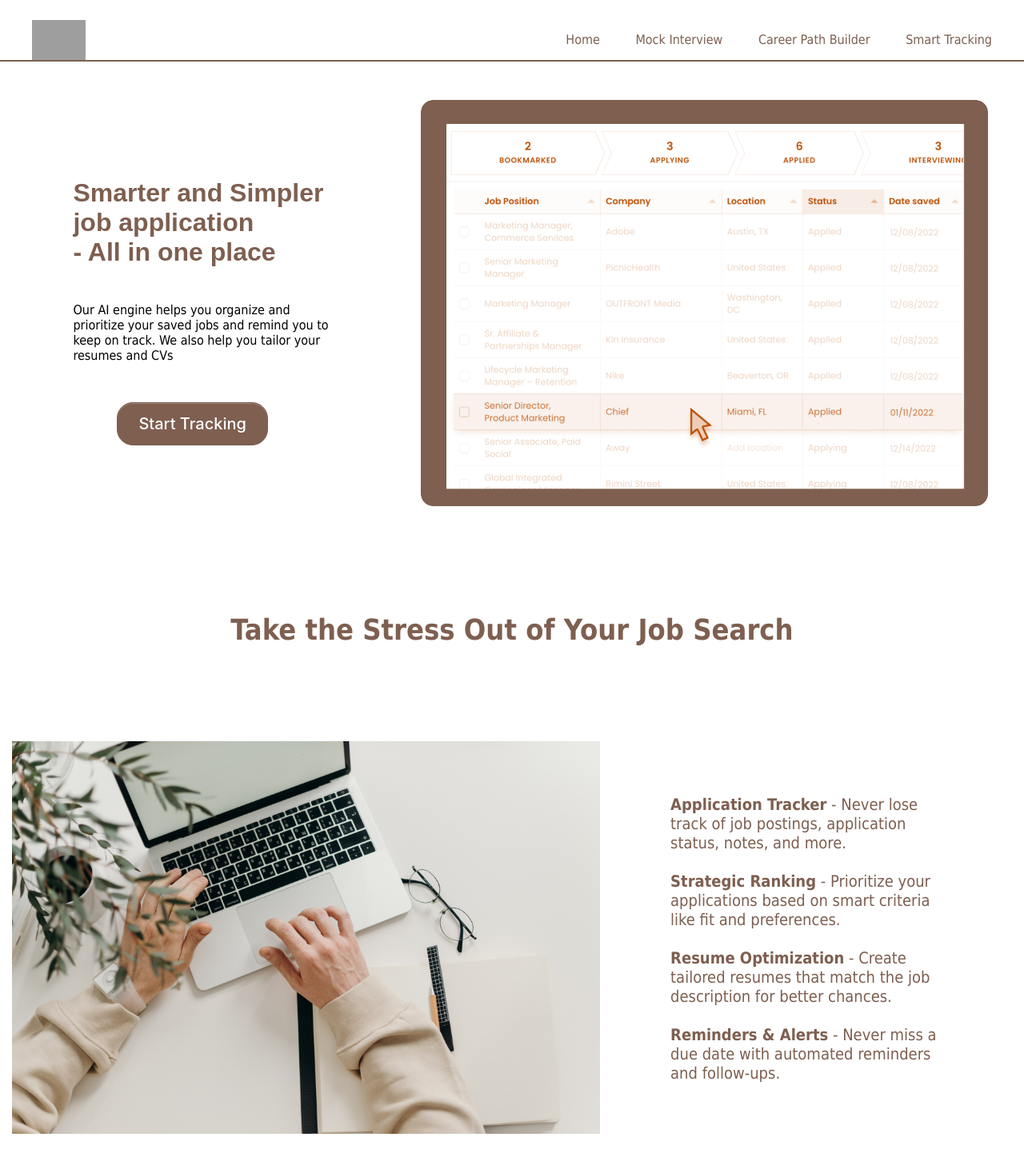
After one commit to zyloveslego/interview_django, a Django app: template interview/templates/interview/track_intro.html in a window 1280 px wide. The commit adds this page. Shown: the whole page at 80% size. Run offline with Django 3.2, Linux system fonts and the light colour scheme; the template is opened without the code that fills it, so the values that code supplies are empty; grey boxes are pictures that could not be loaded.

Commit message:
Add Track page & some other changes

```diff
--- a/interview/templates/interview/career-builder-results.html
+++ b/interview/templates/interview/career-builder-results.html
@@ -125,8 +125,8 @@
                                 <span>Pros:</span> Play a key role in building and enhancing a company's online
                                 presence.
                                 <br><br><span>Cons:</span> The industry evolves quickly, you'll need to stay updated on
-                                industry trends and technologies. Can be competitive.
-                                <br><br><span>Salary:</span> Starting between $60k and $100k per year.
+                                trends and technologies.
+                                <br><br><span>Salary:</span> Starting $60-100k per year.
                                 <br><br><span>Work-life balance:</span> Average, depends on company and role.
                                 <br><br><span>Career potential:</span> Sr Digital Marketing Manager, Director of Digital
                                 Marketing, CMO
--- /dev/null
+++ b/interview/templates/interview/track_intro.css
@@ -0,0 +1,248 @@
+@font-face {
+  font-family: 'Britannia'; /* Give your font a name */
+  src: url('../fonts/Britannia CG Bold Regular.otf') format('opentype'); /* Specify the font file path */
+  /* You can also include additional font formats for better browser compatibility */
+}
+
+
+body {
+    font-family: 'Tahoma', sans-serif;
+    word-wrap: break-word;
+    overflow-wrap: break-word;
+    color:black;
+    overflow-x: hidden;
+    margin: 0;
+    padding: 0;
+}
+
+/*Nav Bar*/
+
+ nav{
+height:4.6875rem;
+top:0;
+left:0;
+right:0;
+border-bottom: 2px solid #7e5f50;
+position: fixed;
+z-index: 1;
+display: inline;
+background-color: #ffffff;
+  }
+
+#navContainer{
+   width: 100%;
+   margin:auto;/*center the NavContainer*/
+  }
+
+  #companyLogo{
+height: 3.125rem;
+width:auto;
+margin-left:2.5rem;
+margin-top:1.5625rem;
+  }
+
+  #navBar{
+    float: right;
+    margin-top:2.5rem;
+  }
+
+  .navMenu{
+    display: inline-block;
+    margin-right:2.5rem;
+    color:#7e5f50;
+    font-size: 1rem;
+  }
+
+  #navContainer a{
+    text-decoration: none;
+    color:#7E5F50;
+  }
+
+/* Main */
+
+main{
+    position: relative;
+    top:77px;
+    z-index: 0;
+    width: 100%;
+    margin:auto;
+
+}
+
+/*Big Words at the TOP*/
+
+#WordLeftIMGRight{
+  display: flex; /* Use flexbox for layout */
+  align-items: center; /* Center align vertically */
+  justify-content: space-between;
+  margin: 0; /* Remove margin */
+  padding: 0;
+  width: 100%;
+}
+
+#bigWordAtTheTop{
+  display:block;
+  width: 40%;
+}
+
+#interviewButtonContainer{
+  display: flex; /* Use flexbox for layout */
+  align-items: center; /* Center align vertically */
+  justify-content: center;
+  margin-left:15%;
+  margin-right:15%;
+  margin-bottom: 0;
+  margin-top: 10%;
+}
+
+#bigImage{
+  order:2;
+  width:60%;
+  padding: 3%;
+}
+
+#bigImage img{
+  width:100%;
+  height:auto;
+  max-width: 100%;
+}
+
+#firstWord{
+  font-size: 2rem;
+  color:#7E5F50;
+  font-weight: bold;
+  font-family: sans-serif;
+  padding: 20px 0;
+  margin-left:19%;
+  margin-right: 14%;
+  margin-bottom: 5%;
+  margin-top: 0;
+
+}
+
+#secondWord{
+  margin-left:19%;
+  margin-right: 14%;
+}
+
+
+  /*Interview Now Button*/
+
+  #interviewButton a{
+    appearance: none;
+    background-color: #FAFBFC;
+    border: 1px solid rgba(27, 31, 35, 0.15);
+    border-radius: 20px;
+    box-shadow: rgba(27, 31, 35, 0.04) 0 1px 0, rgba(255, 255, 255, 0.25) 0 1px 0 inset;
+    box-sizing: border-box;
+    color: #24292E;
+    cursor: pointer;
+    display: inline-block;
+    font-family: -apple-system, system-ui, "Segoe UI", Helvetica, Arial, sans-serif, "Apple Color Emoji", "Segoe UI Emoji";
+    font-size: 1.25rem;
+    font-weight: 500;
+    line-height: 20px;
+    list-style: none;
+    padding: 16px 26px;
+    transition: background-color 0.2s cubic-bezier(0.3, 0, 0.5, 1);
+    user-select: none;
+    -webkit-user-select: none;
+    touch-action: manipulation;
+    vertical-align: middle;
+    white-space: nowrap;
+    word-wrap: break-word;
+    text-decoration: none;
+  }
+
+  #interviewButton a{
+    background-color:#7E5F50;
+    border: 1px solid #7E5F50;
+    color:white;
+    box-shadow: 0 4px 4px, rgba(0, 0, 0, 0.25);
+  }
+
+  #interviewButton:hover a{
+    background-color: rgba(126,95,80,0.93);
+    border:1px solid rgba(126,95,80,0.93);
+    text-decoration: none;
+    transition-duration: 0.1s;
+    color:#ffffff;
+  }
+
+  /*Set width of the content*/
+  #PPPWord{
+width:70%;
+margin-right: auto;
+margin-left: auto;
+  }
+
+  #PPPWord{
+    margin-top:5%;
+    margin-bottom:5%;
+    display:block;
+  }
+
+  #PPPBigWord, #PPPLittleWord{
+    text-align: center;
+    color: #7E5F50;
+  }
+
+  #PPPBigWord{
+    font-weight: bold;
+    font-size: 2.25rem;
+    padding: 20px;
+  }
+
+  #PPPLittleWord{
+    font-size: 1.25rem;
+    font-weight: 500;
+  }
+
+
+  #WordRightIMGLeft{
+    display: flex; /* Use flexbox for layout */
+    align-items: center; /* Center align vertically */
+    justify-content: space-between;
+    margin: 0; /* Remove margin */
+    padding: 0;
+    width: 100%;
+  }
+
+  #imageTwo{
+    width: 65%;
+  }
+
+  #imageTwo img{
+    width: 100%;
+    padding:2%;
+  }
+
+  #trackFeatures{
+    order:2;
+    color: #7E5F50;
+    width: 30%;
+    display:block;
+    margin:8%;
+    font-size: 1.25rem;
+  }
+
+  #trackFeatures span{
+    font-weight: bold;
+  }
+
+  @media only screen and (min-width: 1500px){
+    #firstWord{
+      font-size: 2.5rem;
+    }
+    #interviewButton a{
+      font-size: 1.5rem;
+    }
+
+    #PPPBigWord{
+      font-size: 2.8rem;
+    }
+
+    #PPPLittleWord{
+      font-size: 1.5rem;
+    }
+  }
--- /dev/null
+++ b/interview/templates/interview/track_intro.html
@@ -0,0 +1,82 @@
+<!DOCTYPE html>
+<head>
+    {% load static %}
+  <meta charset="utf-8">
+  <title>Job Tracker</title>
+  <meta content="width=device-width, initial-scale=1" name="viewport">
+  <link rel="stylesheet" type="text/css" href="track_intro.css" >
+  <!-- href="{% static 'interview/css/track_intro.css' %}"> -->
+  <style>
+    body{
+  -webkit-font-smoothing: antialiased;
+  -moz-osx-font-smoothing: grayscale;
+        }
+  </style>
+</head>
+
+<body>
+    <nav>
+      <div id="navContainer">
+        <img src="{% static 'interview/images/Logo.svg' %}" alt="Company Logo" id="companyLogo" />
+        <ul id="navBar">
+          <li class="navMenu"><a href="{% url 'interview:landing_page' %}">Home</a></li>
+          <li class="navMenu"><a href="{% url 'interview:landing_page' %}">Mock Interview</a></li>
+          <li class="navMenu"><a href="{% url 'interview:career_intro' %}">Career Path Builder</a></li>
+          <li class="navMenu"><a href="{% url 'interview:career_intro' %}">Smart Tracking</a></li>
+        </ul>
+      </div>
+    </nav>
+
+    <main>
+
+
+      <div id="WordLeftIMGRight">
+
+      <div id="bigWordAtTheTop">
+        <div id="firstWord">Smarter and Simpler job application<br>
+          - All in one place
+        </div>
+
+        <div id="secondWord">Our AI engine helps you organize and prioritize your saved jobs and remind you to keep on track. We also help you tailor your resumes and CVs
+        </div>
+
+        <div id="interviewButtonContainer">
+          <div id="interviewButton">
+          <a href="{% url 'interview:setup_page' %}">Start Tracking</a>
+        </div>
+      </div>
+      </div>
+
+      <div id="bigImage">
+        <img src="track_table.png" alt="Five people are cheering for something"/>
+      </div>
+
+    </div>
+
+      <div id="PPPWord">
+        <div id="PPPBigWord">Take the Stress Out of Your Job Search
+        </div>
+      </div>
+
+      <div id="WordRightIMGLeft">
+        <div id="imageTwo">
+          <img src="track_img2.jpg" alt="A laptop with someone's hands typing on it."/>
+        </div>
+
+        <div id="trackFeatures">
+          <div>
+          <span>Application Tracker</span> - Never lose track of job postings, application status, notes, and more.
+          <br><br><span>Strategic Ranking</span> - Prioritize your applications based on smart criteria like fit and preferences.
+          <br><br><span>Resume Optimization</span> - Create tailored resumes that match the job description for better chances.
+          <br><br><span>Reminders & Alerts</span> - Never miss a due date with automated reminders and follow-ups.
+        </div>
+      </div>
+        </div>
+
+
+
+      </div>
+
+
+    </main>
+</body>
```
Also changed, not shown: interview/static/interview/css/track_intro.css (added, +327 -0 lines), interview/templates/interview/career-builder-chat.html (+1 -9 lines), interview/static/interview/images/career-builder-intro-img1-backup.jpg (added), interview/static/interview/images/track_img2.jpg (added), interview/static/interview/images/track_table.png (added), interview/templates/interview/track_img2.jpg (added), interview/templates/interview/track_table.png (added), 1 other file.
